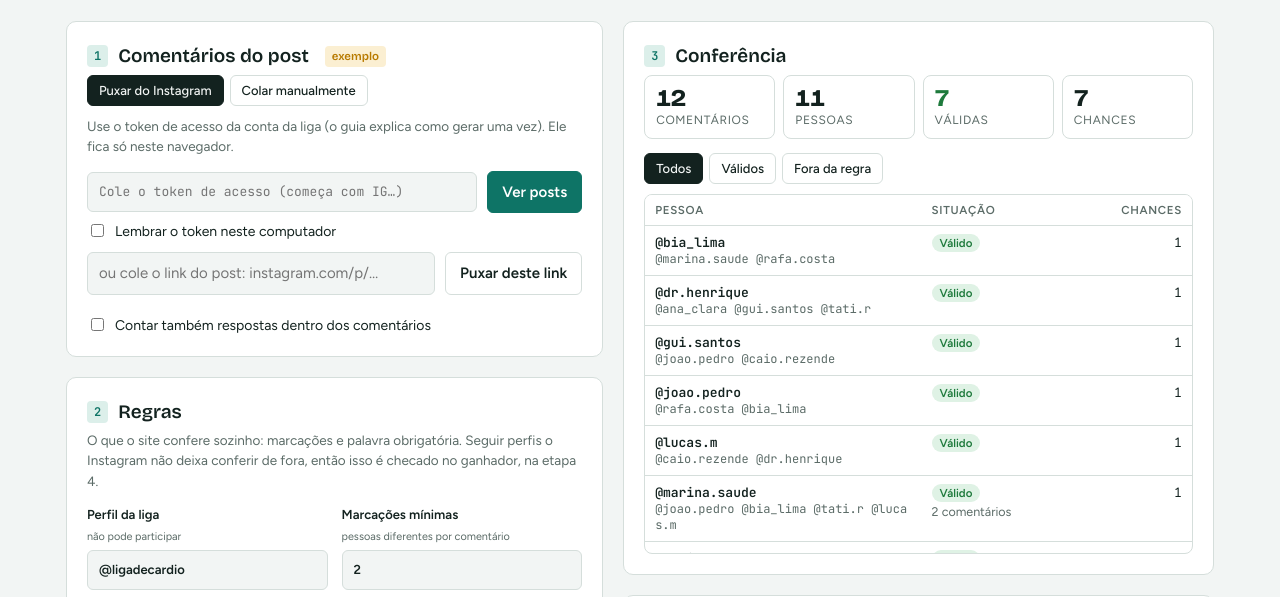
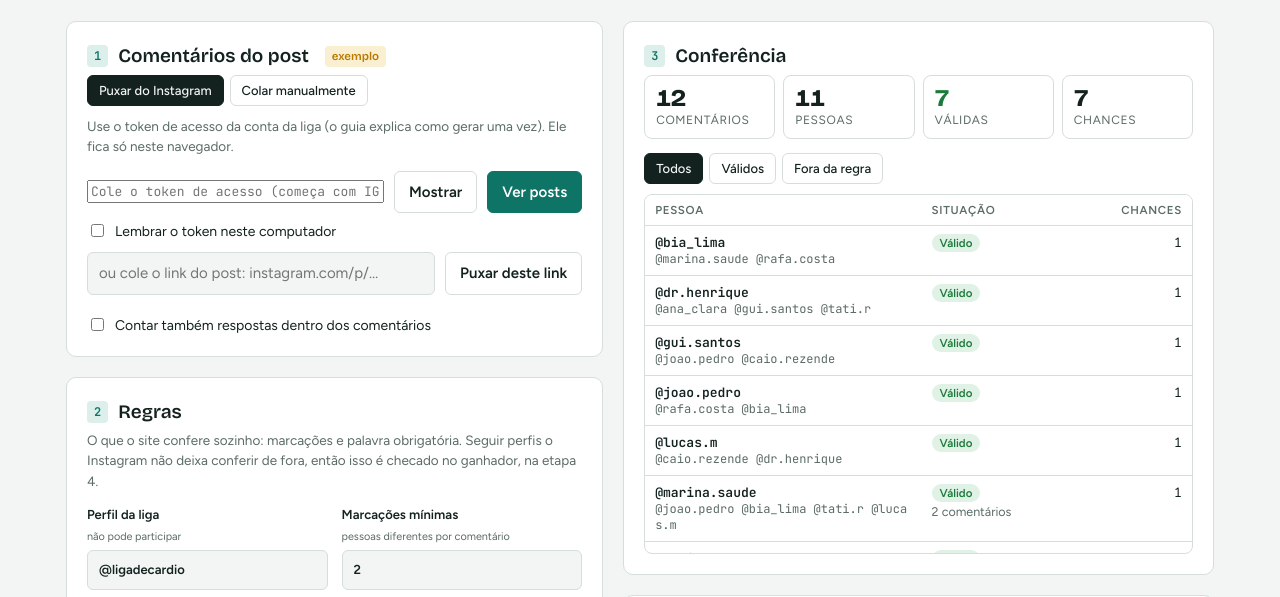
Before and after one commit to Shimizera/sorteio-liga, a plain HTML site: page index.html in a window 1280 px wide. Shown: the part 132-729 px from the top of the page. Drawn offline with nearby package versions, Linux system fonts and the light colour scheme.

Commit message:
Update index.html

```diff
--- a/index.html
+++ b/index.html
@@ -135,7 +135,8 @@ details li{margin-bottom:4px}
         <div id="srcIg">
           <p class="hint">Use o token de acesso da conta da liga (o guia explica como gerar uma vez). Ele fica só neste navegador.</p>
           <div class="row" style="margin-top:0">
-            <input type="text" id="token" placeholder="Cole o token de acesso (começa com IG…)" autocomplete="off" style="flex:1;min-width:200px;font-family:var(--f-mono);font-size:13px">
+            <input type="password" id="token" placeholder="Cole o token de acesso (começa com IG…)" autocomplete="off" spellcheck="false" style="flex:1;min-width:200px;font-family:var(--f-mono);font-size:13px">
+            <button type="button" id="showTok" aria-pressed="false">Mostrar</button>
             <button type="button" class="primary" id="connect">Ver posts</button>
           </div>
           <label class="check" style="margin-top:8px"><input type="checkbox" id="remember"> Lembrar o token neste computador</label>
@@ -472,6 +473,7 @@ async function pull(m){
     igMsg(`${out.length} comentários puxados em ${new Date().toLocaleTimeString('pt-BR')}. Eles também ficam na aba “Colar manualmente” para conferência.`);
   }catch(e){igMsg(e.message,true)}
 }
+$('#showTok').addEventListener('click',e=>{const t=$('#token'),show=t.type==='password';t.type=show?'text':'password';e.target.textContent=show?'Ocultar':'Mostrar';e.target.setAttribute('aria-pressed',show);if(show)setTimeout(()=>{if(t.type==='text'){t.type='password';e.target.textContent='Mostrar';e.target.setAttribute('aria-pressed',false)}},10000)});
 $('#remember').addEventListener('change',e=>store.set('sorteio.token',e.target.checked?$('#token').value.trim():''));
 {const tk=store.get('sorteio.token'); if(tk){$('#token').value=tk;$('#remember').checked=true}
  const sv=store.get('sorteio.src'); setSrc(sv||'ig');}
```
